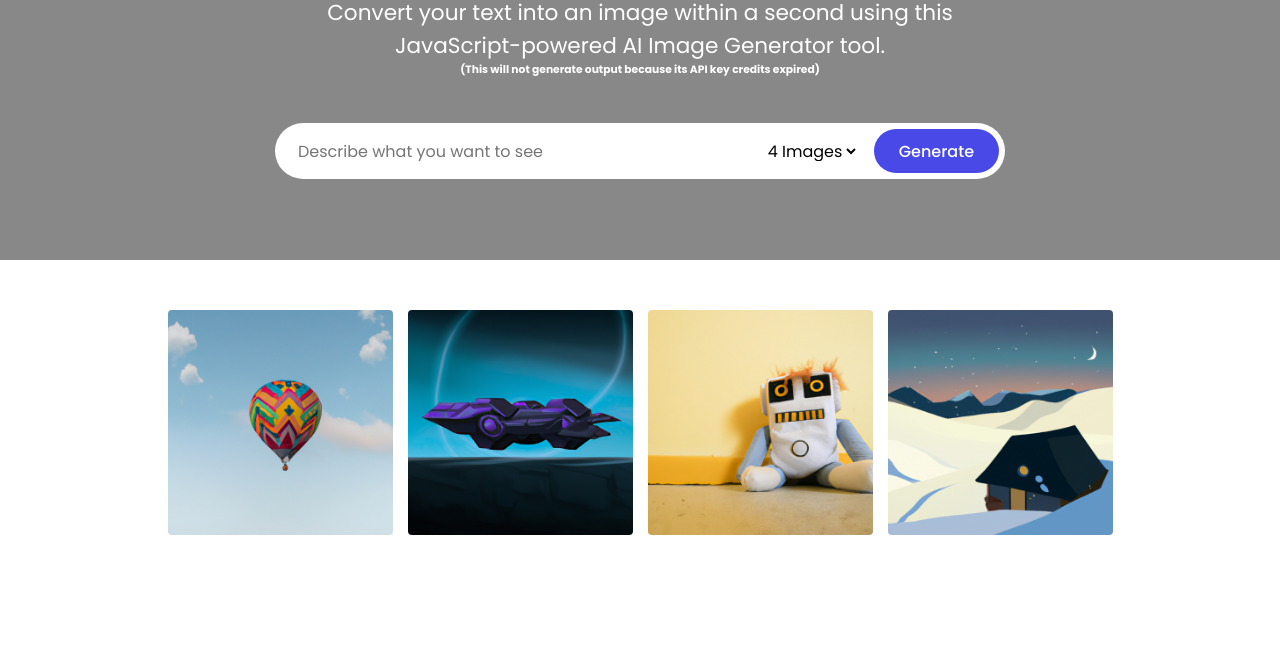
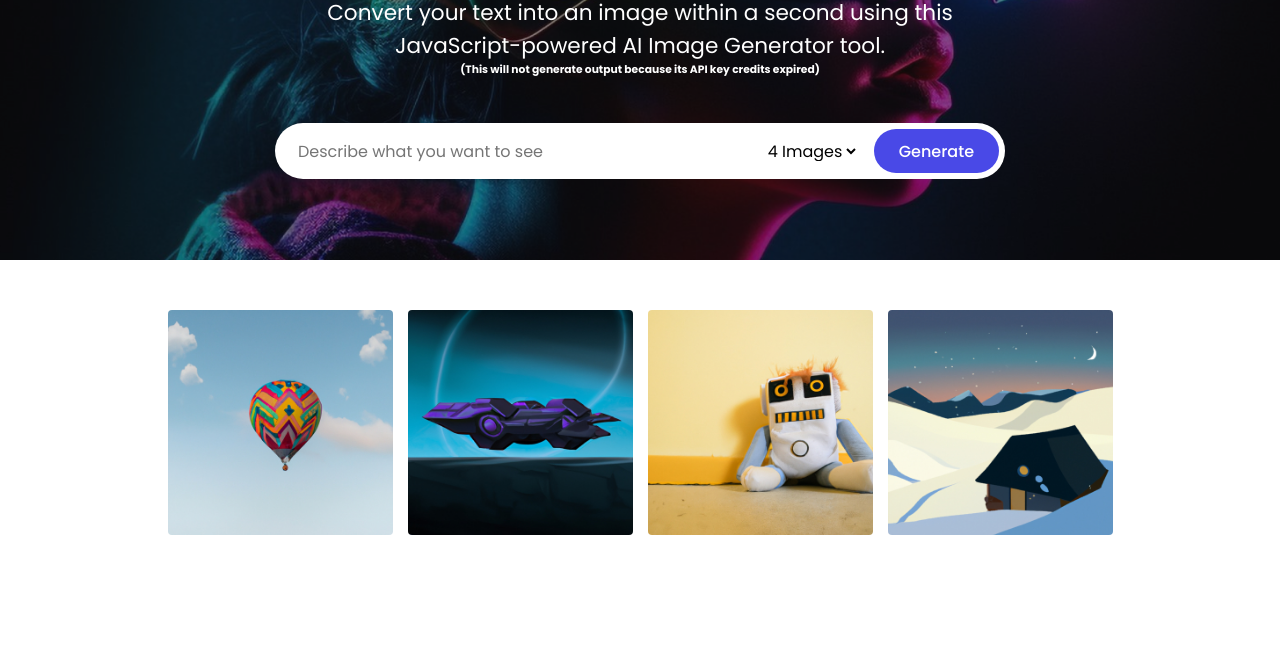
Before and after one commit to VipulGoel08/AI-image-generator, a plain HTML site: page index.html in a window 1280 px wide. Shown: the part 140-800 px from the top of the page. Drawn offline with Linux system fonts and the light colour scheme.

Commit message:
style.css

```diff
--- a/style.css
+++ b/style.css
@@ -13,7 +13,7 @@
   align-items: center;
   justify-content: center;
   position: relative;
-  background: url("images/bg.jpg");
+  background: url("bg.jpg");
   background-size: cover;
   background-position: center;
 }
```
